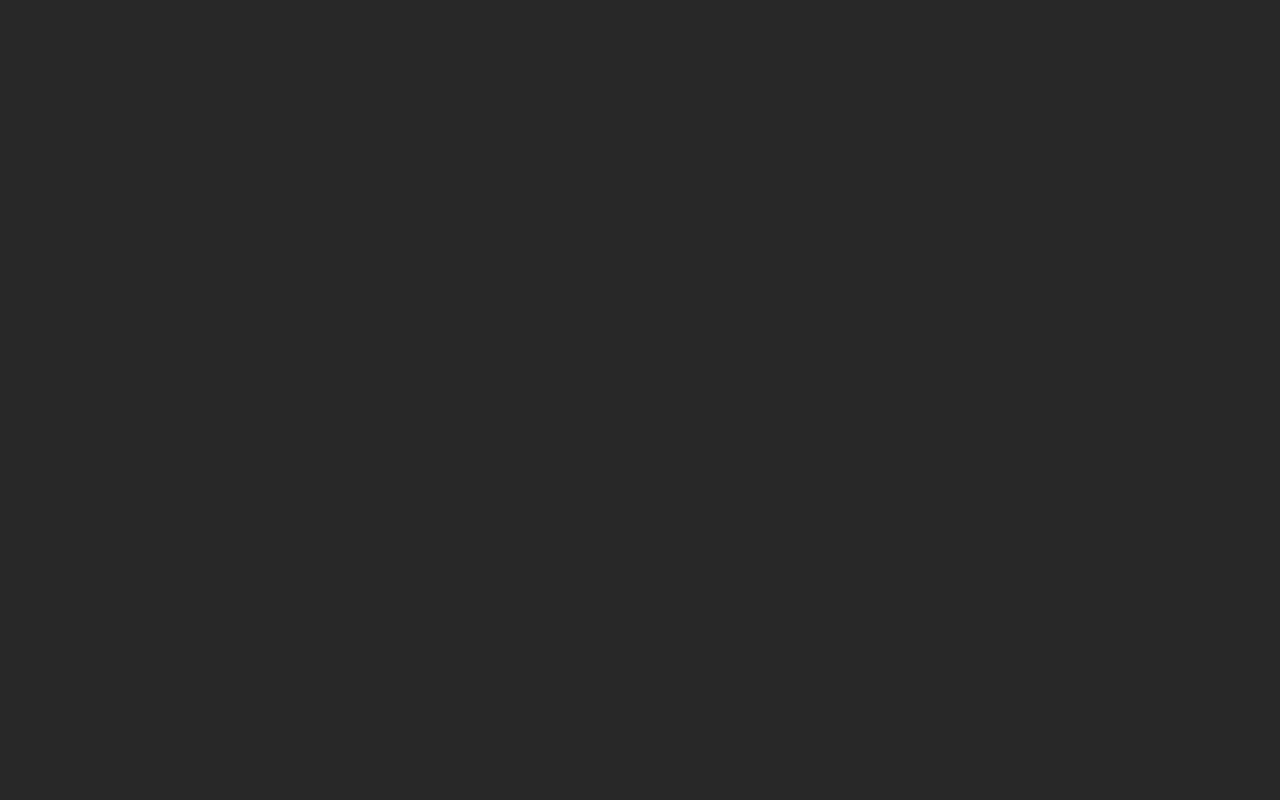
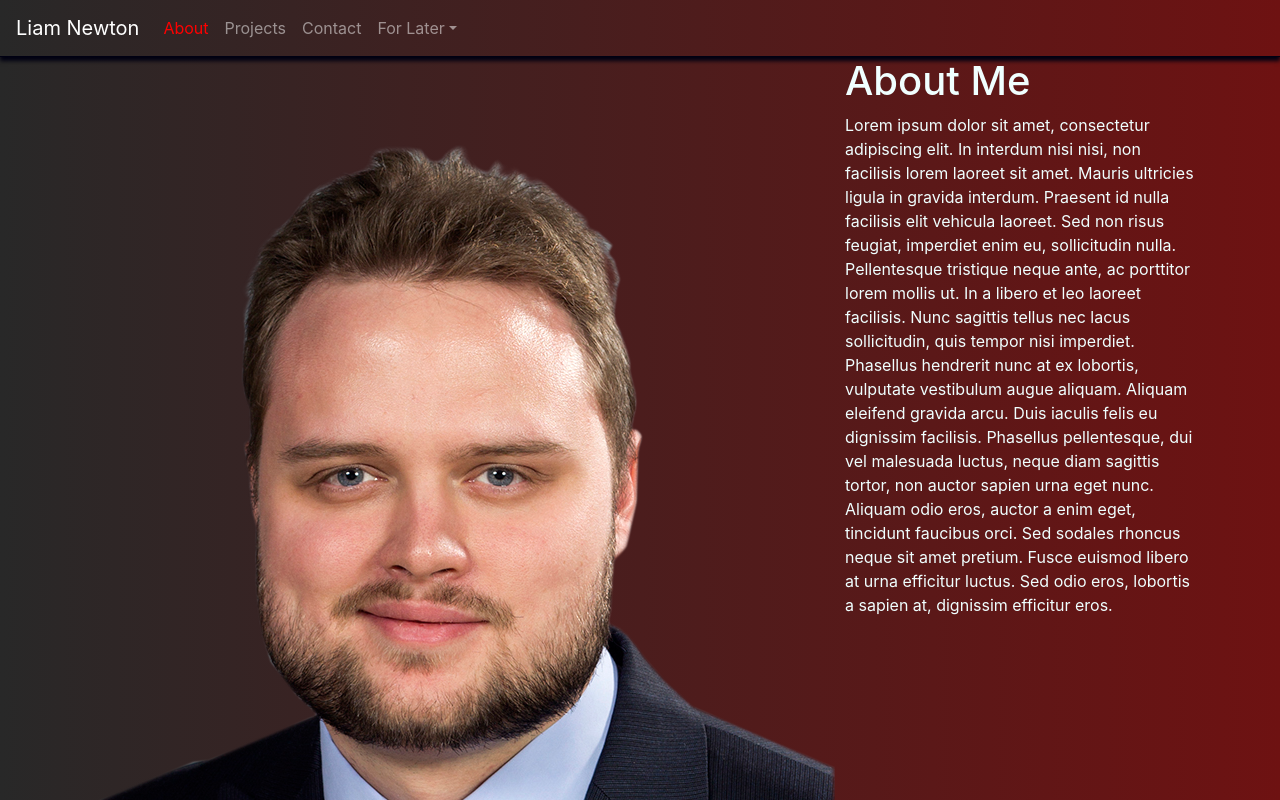
Before and after one commit to CodesReallyWell/ResumeWebsite, a React (Create React App) app: page /about in a window 1280 px wide. Shown: the top 800 px of the page. Built offline with nearby package versions, Linux system fonts and the light colour scheme.

Commit message:
Changed colors and added magical columns

```diff
--- a/public/index.html
+++ b/public/index.html
@@ -26,9 +26,9 @@
     -->
     <title>React App</title>
   </head>
-  <body>
+  <body style="background-color: #282828;">
     <noscript>You need to enable JavaScript to run this app.</noscript>
-    <div id="root"></div>
+    <div id="root" ></div>
     <!--
       This HTML file is a template.
       If you open it directly in the browser, you will see an empty page.
--- a/src/App.css
+++ b/src/App.css
@@ -1,15 +1,11 @@
 .App {
   text-align: center;
-  background: #282828;
   background-color: #282828;
   color: azure;
+  height: 100vh;
 }
 
 .App-logo {
   height: 40vmin;
   pointer-events: none;
 }
-
-.navbar {
-  color: azure;
-}
--- a/src/App.js
+++ b/src/App.js
@@ -6,18 +6,18 @@ import MainPage from './Pages/MainPage'
 import Contact from './Pages/Contact'
 import { BrowserRouter, Route } from 'react-router-dom'
 
+
 const App = () => {
   return (
     <div>
-      <div>
-        <BrowserRouter>
-          <Route path = "/ResumeWebsite" render = {() => <MainPage></MainPage>}/>
-          <Route path = "/ResumeWebsite/about" render = {() => <About></About>}/>
-          <Route path = "/ResumeWebsite/projects" render = {() => <Projects></Projects>}/>
-          <Route path = "/ResumeWebsite/contact" render = {() => <Contact></Contact>}/>
-        </BrowserRouter>
-      </div>
+      <BrowserRouter>
+        <Route path = "" render = {() => <MainPage></MainPage>}/>
+        <Route path = "/about" render = {() => <About></About>}/>
+        <Route path = "/projects" render = {() => <Projects></Projects>}/>
+        <Route path = "/contact" render = {() => <Contact></Contact>}/>
+      </BrowserRouter>
     </div>
+
   )
 }
 export default App;
--- a/src/Components/AppNavBar.jsx
+++ b/src/Components/AppNavBar.jsx
@@ -3,7 +3,7 @@ import { Navbar, Nav, NavDropdown} from 'react-bootstrap'
 import styled from 'styled-components'
 
 const NavBarWrap = styled.div`
-  background: #000000;
+  Background-color:linear-gradient(#fff, #000);
   border-bottom: 1px solid #000012;
   box-shadow: 0 4px 4px #000011;
 `
@@ -32,14 +32,14 @@ const AppNavBar = (props) => {
         <Navbar.Toggle aria-controls="basic-navbar-nav" />
         <Navbar.Collapse id="responsive-navbar-nav">
           <Nav>
-            <Nav.Link className="app-nav-link" href="/ResumeWebsite/about">
-              <NavLinkText isActive={isActiveRoute("/ResumeWebsite/about")}>About</NavLinkText>
+            <Nav.Link className="app-nav-link" href="/about">
+              <NavLinkText isActive={isActiveRoute("/about")}>About</NavLinkText>
             </Nav.Link>
-            <Nav.Link className="app-nav-link" href="/ResumeWebsite/projects">
-              <NavLinkText isActive={isActiveRoute("/ResumeWebsite/projects")}>Projects</NavLinkText>
+            <Nav.Link className="app-nav-link" href="/projects">
+              <NavLinkText isActive={isActiveRoute("/projects")}>Projects</NavLinkText>
             </Nav.Link>
-            <Nav.Link className="app-nav-link" href="/ResumeWebsite/contact">
-              <NavLinkText isActive={isActiveRoute("/ResumeWebsite/contact")}>Contact</NavLinkText>
+            <Nav.Link className="app-nav-link" href="/contact">
+              <NavLinkText isActive={isActiveRoute("/contact")}>Contact</NavLinkText>
             </Nav.Link>
           </Nav>
           <Nav className = "mr-auto">
--- a/src/Pages/About.jsx
+++ b/src/Pages/About.jsx
@@ -1,35 +1,36 @@
 import React from "react"
 import styled from 'styled-components'
+import { Container, Row, Col } from "react-bootstrap"
 
 
-const TextWrapper = styled.p`
-  position: fixed;
-  text-align: left;
-  left: 27rem;
-  top: 20vw;
-`
 const ImageWrapper = styled.img`
-  position: relative;
-  top: 4rem;
-  left: 8rem;
-  height: 30%;
-  width: 30%;
 `
 
-const HeaderWrapper = styled.h2`
-  position: absolute;
-  left 27rem;
-  top: 8rem;
+const BoxyBoi = styled.div`
+  max-width: 1000px;
+  padding: 5px;
 `
 
 const About = () => {
   return (
     <div>
-      <HeaderWrapper>About Me</HeaderWrapper>
-      <ImageWrapper src={require("../Data/MyFace1.png")} alt="duck"/>
-      <TextWrapper>
-        Lorem ipsum dolor sit amet, consectetur adipiscing elit. In interdum nisi nisi, non facilisis lorem laoreet sit amet. Mauris ultricies ligula in gravida interdum. Praesent id nulla facilisis elit vehicula laoreet. Sed non risus feugiat, imperdiet enim eu, sollicitudin nulla. Pellentesque tristique neque ante, ac porttitor lorem mollis ut. In a libero et leo laoreet facilisis. Nunc sagittis tellus nec lacus sollicitudin, quis tempor nisi imperdiet. Phasellus hendrerit nunc at ex lobortis, vulputate vestibulum augue aliquam. Aliquam eleifend gravida arcu. Duis iaculis felis eu dignissim facilisis. Phasellus pellentesque, dui vel malesuada luctus, neque diam sagittis tortor, non auctor sapien urna eget nunc. Aliquam odio eros, auctor a enim eget, tincidunt faucibus orci. Sed sodales rhoncus neque sit amet pretium. Fusce euismod libero at urna efficitur luctus. Sed odio eros, lobortis a sapien at, dignissim efficitur eros.
-      </TextWrapper>
+      <Container>
+        <Row lg={8}>
+        <Col lg={8}>
+          <ImageWrapper src={require("../Data/MyFace1.png")} alt="duck"/>
+        </Col>
+        <Col>
+          <h1>About Me</h1>
+          Lorem ipsum dolor sit amet, consectetur adipiscing elit. In interdum nisi nisi, non facilisis lorem laoreet sit amet.
+          Mauris ultricies ligula in gravida interdum. Praesent id nulla facilisis elit vehicula laoreet. Sed non risus feugiat, imperdiet enim eu,
+          sollicitudin nulla. Pellentesque tristique neque ante, ac porttitor lorem mollis ut. In a libero et leo laoreet facilisis. Nunc sagittis
+          tellus nec lacus sollicitudin, quis tempor nisi imperdiet. Phasellus hendrerit nunc at ex lobortis, vulputate vestibulum augue aliquam. Aliquam
+          eleifend gravida arcu. Duis iaculis felis eu dignissim facilisis. Phasellus pellentesque, dui vel malesuada luctus, neque diam sagittis tortor, non auctor
+          sapien urna eget nunc. Aliquam odio eros, auctor a enim eget, tincidunt faucibus orci. Sed sodales rhoncus neque sit amet pretium. Fusce euismod libero at
+          urna efficitur luctus. Sed odio eros, lobortis a sapien at, dignissim efficitur eros.
+        </Col>
+        </Row>
+      </Container>
     </div>
   )
 }
--- a/src/Pages/Contact.jsx
+++ b/src/Pages/Contact.jsx
@@ -3,7 +3,7 @@ import React from "react"
 const Contact = () => {
   return (
     <div>
-
+      I don't do anal
     </div>
   )
 }
--- a/src/Pages/MainPage.jsx
+++ b/src/Pages/MainPage.jsx
@@ -17,7 +17,7 @@ const ImgWrapper = styled.div`
 
 const MainPage = () => {
   const location = useLocation()
-  if(location.pathname == "/ResumeWebsite"){
+  if(location.pathname == "/"){
     return (
       <div>
         <AppNavBar activeRoute={location.pathname}></AppNavBar>
--- a/src/index.css
+++ b/src/index.css
@@ -5,10 +5,10 @@ body {
     sans-serif;
   -webkit-font-smoothing: antialiased;
   -moz-osx-font-smoothing: grayscale;
-  background-color: #282828;
   color: azure;
+  background: linear-gradient(0.25turn, #282828, #6e1212) !important;
+  height: 100vh;
 }
-
 code {
   font-family: source-code-pro, Menlo, Monaco, Consolas, 'Courier New',
     monospace;
```
